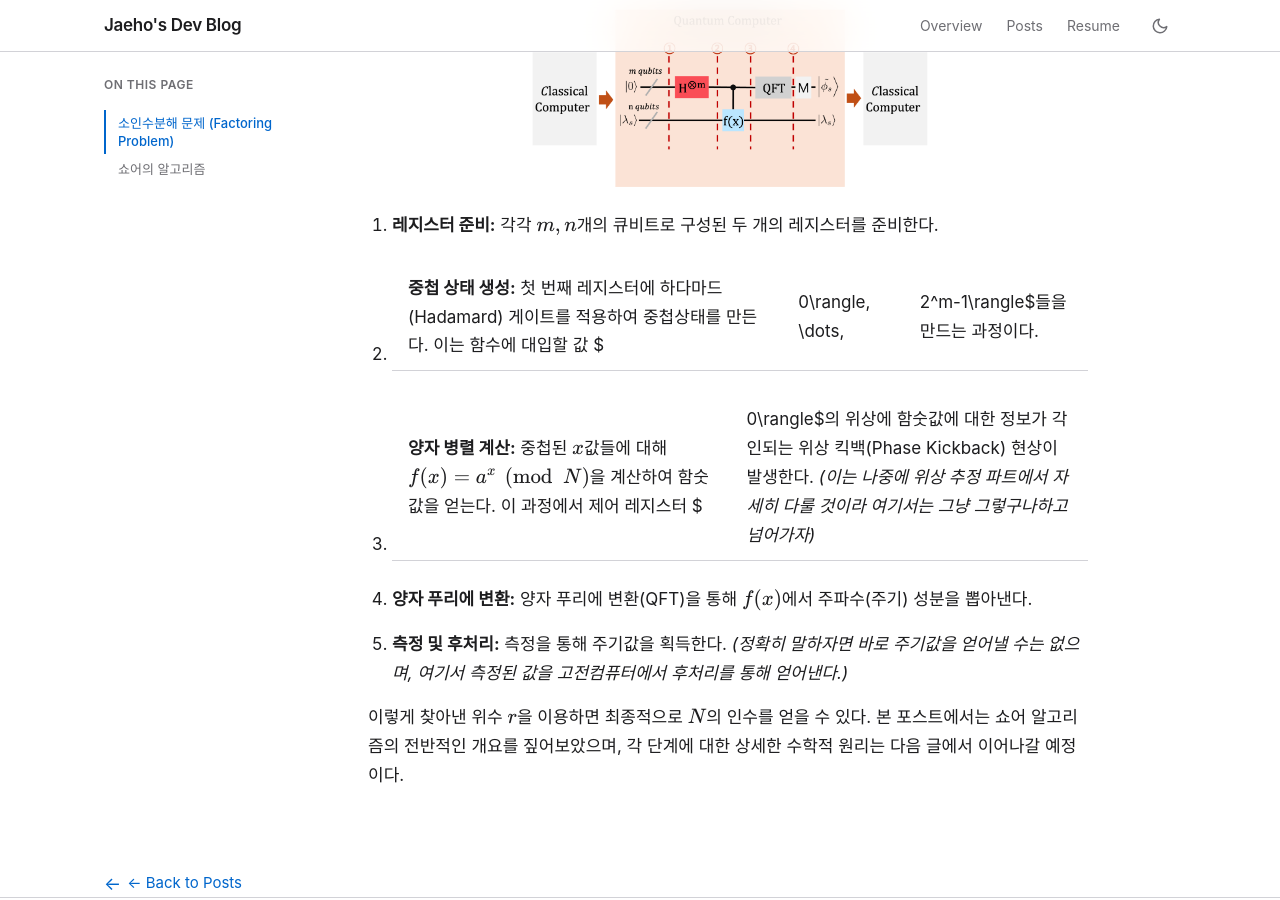
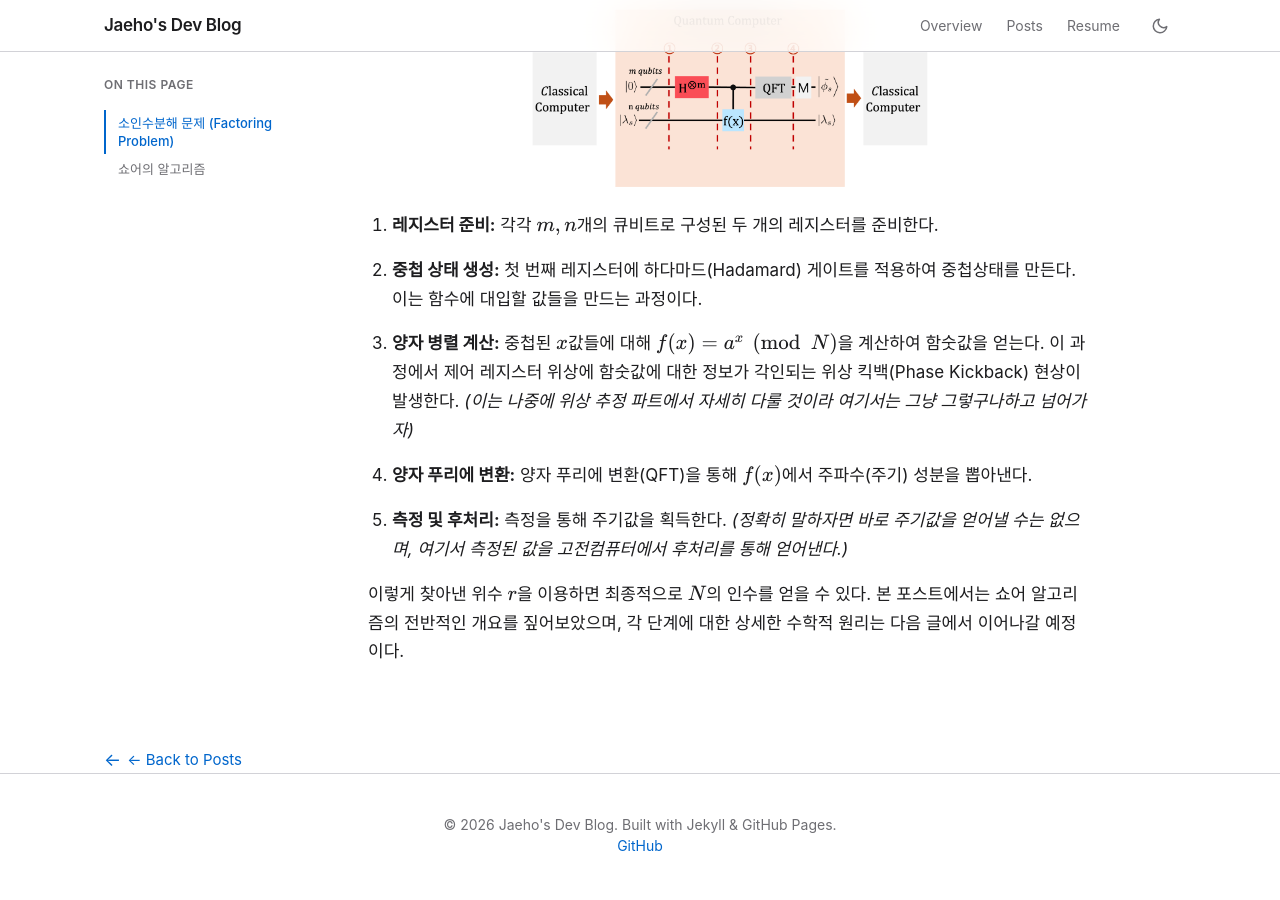
Before and after one commit to jaeho0718/jaeho0718.github.io, a Jekyll site: the page built from _posts/2026-04-16-shor-algorithm.md, in a window 1280 px wide and 900 px high, scrolled down 2306 px. Built offline with Jekyll 4.4.1, drawn with Linux system fonts in a browser that asks for light colours.

Commit message:
Fix somethings..

```diff
--- a/_posts/2026-04-16-shor-algorithm.md
+++ b/_posts/2026-04-16-shor-algorithm.md
@@ -70,9 +70,9 @@ $$
 
 1. **레지스터 준비:** 각각 $m, n$개의 큐비트로 구성된 두 개의 레지스터를 준비한다.
 
-2. **중첩 상태 생성:** 첫 번째 레지스터에 하다마드(Hadamard) 게이트를 적용하여 중첩상태를 만든다. 이는 함수에 대입할 값 $|0\rangle, \dots, |2^m-1\rangle$들을 만드는 과정이다.
+2. **중첩 상태 생성:** 첫 번째 레지스터에 하다마드(Hadamard) 게이트를 적용하여 중첩상태를 만든다. 이는 함수에 대입할 값들을 만드는 과정이다.
 
-3. **양자 병렬 계산:** 중첩된 $x$값들에 대해 $f(x) = a^x \pmod N$을 계산하여 함숫값을 얻는다. 이 과정에서 제어 레지스터 $|0\rangle$의 위상에 함숫값에 대한 정보가 각인되는 위상 킥백(Phase Kickback) 현상이 발생한다. *(이는 나중에 위상 추정 파트에서 자세히 다룰 것이라 여기서는 그냥 그렇구나하고 넘어가자)*
+3. **양자 병렬 계산:** 중첩된 $x$값들에 대해 $f(x) = a^x \pmod N$을 계산하여 함숫값을 얻는다. 이 과정에서 제어 레지스터 위상에 함숫값에 대한 정보가 각인되는 위상 킥백(Phase Kickback) 현상이 발생한다. *(이는 나중에 위상 추정 파트에서 자세히 다룰 것이라 여기서는 그냥 그렇구나하고 넘어가자)*
 
 4. **양자 푸리에 변환:** 양자 푸리에 변환(QFT)을 통해 $f(x)$에서 주파수(주기) 성분을 뽑아낸다.
 
```
